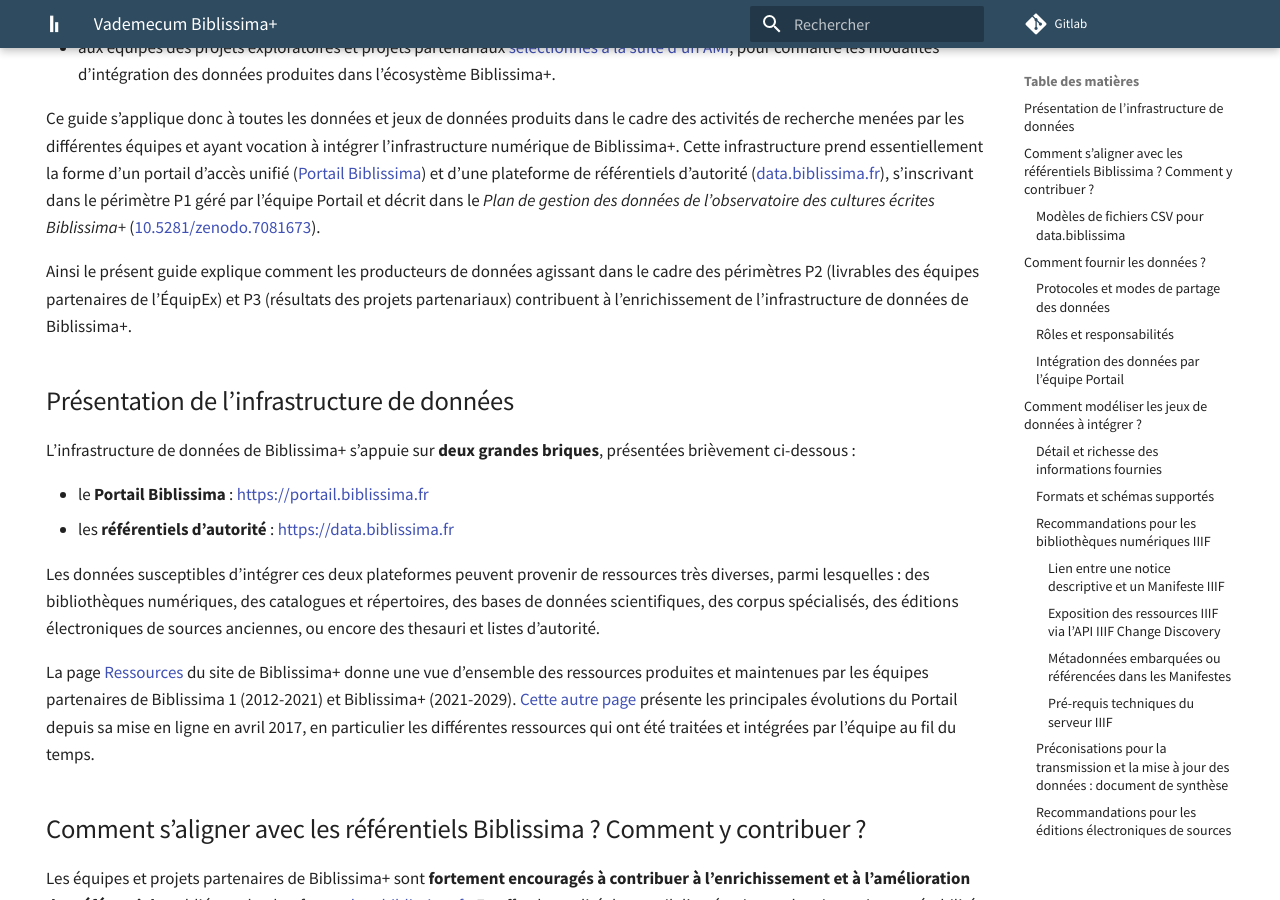
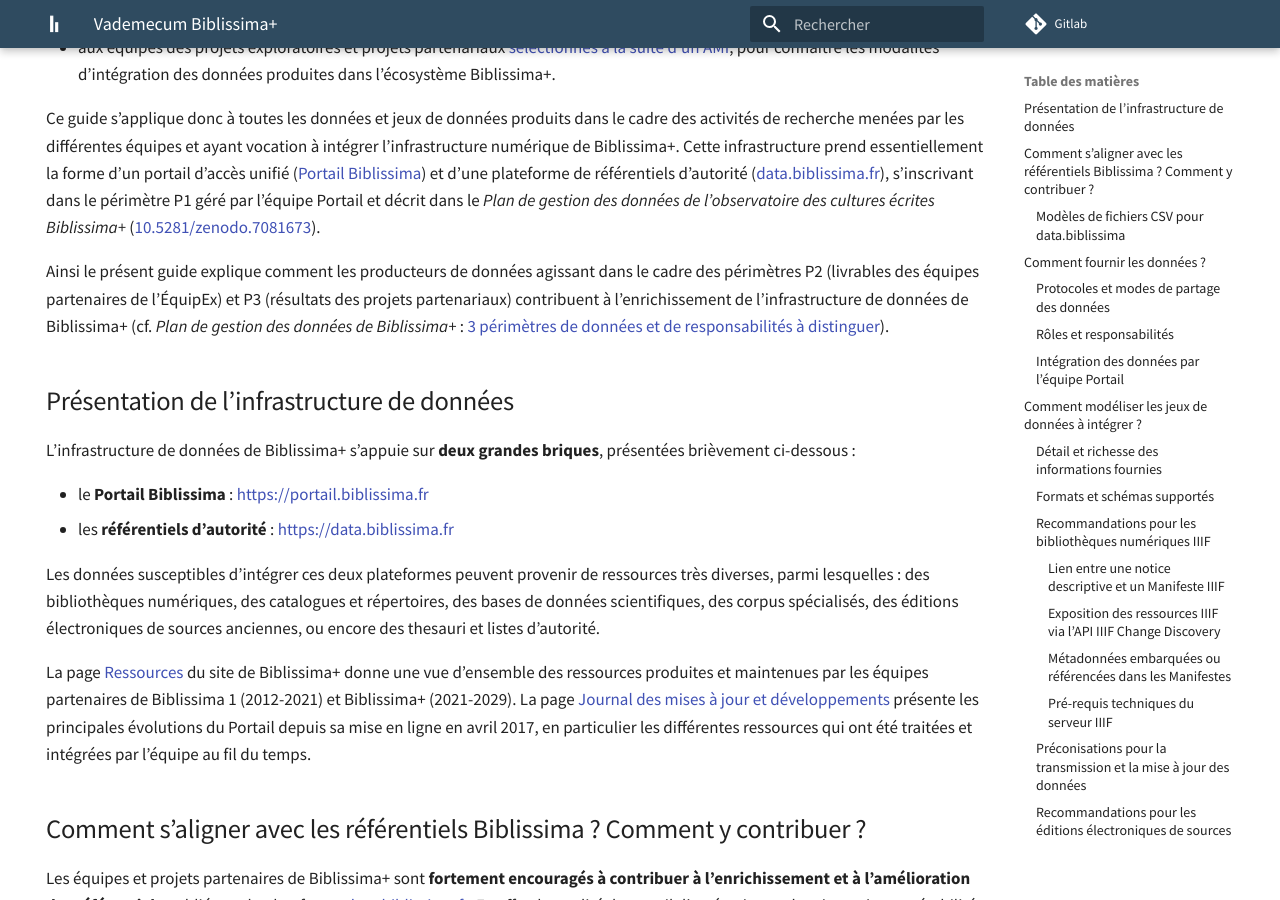
Before and after one commit to biblissima/doc.biblissima, an MkDocs documentation site: the page built from docs/vademecum-biblissima.md, in a window 1280 px wide and 900 px high, scrolled down 457 px. Built offline with MkDocs 1.6.1 and Material for MkDocs 9.7.7, drawn with Linux system fonts in a browser that asks for light colours; some of the changed text lies outside the part shown.

Commit message:
Various minor changes in the vademecum (text + formatting)

```diff
--- a/docs/vademecum-biblissima.md
+++ b/docs/vademecum-biblissima.md
@@ -16,7 +16,7 @@ Il s’adresse avant tout :
 Ce guide s’applique donc à toutes les données et jeux de données produits dans le cadre des activités de recherche menées par les différentes équipes et ayant vocation à intégrer l’infrastructure numérique de Biblissima+. Cette infrastructure prend essentiellement la forme d’un portail d’accès unifié ([Portail Biblissima](https://portail.biblissima.fr)) et d’une plateforme de référentiels d’autorité
 ([data.biblissima.fr](https://data.biblissima.fr)), s’inscrivant dans le périmètre P1 géré par l’équipe Portail et décrit dans le _Plan de gestion des données de l'observatoire des cultures écrites Biblissima+_ ([10.5281/zenodo.7081673](https://doi.org/10.5281/zenodo.7081673)).
 
-Ainsi le présent guide explique comment les producteurs de données agissant dans le cadre des périmètres P2 (livrables des équipes partenaires de l’ÉquipEx) et P3 (résultats des projets partenariaux) contribuent à l’enrichissement de l’infrastructure de données de Biblissima+.
+Ainsi le présent guide explique comment les producteurs de données agissant dans le cadre des périmètres P2 (livrables des équipes partenaires de l’ÉquipEx) et P3 (résultats des projets partenariaux) contribuent à l’enrichissement de l’infrastructure de données de Biblissima+ (cf. _Plan de gestion des données de Biblissima+_ : [3 périmètres de données et de responsabilités à distinguer](https://dmp.biblissima.fr/1_introduction/3_projet-biblissimaplus/#3-perimetres-de-donnees-et-de-responsabilites-a-distinguer)).
 
 ## Présentation de l’infrastructure de données
 
@@ -27,7 +27,7 @@ L’infrastructure de données de Biblissima+ s’appuie sur **deux grandes briq
 
 Les données susceptibles d’intégrer ces deux plateformes peuvent provenir de ressources très diverses, parmi lesquelles : des bibliothèques numériques, des catalogues et répertoires, des bases de données scientifiques, des corpus spécialisés, des éditions électroniques de sources anciennes, ou encore des thesauri et listes d’autorité.
 
-La page [Ressources](https://projet.biblissima.fr/fr/ressources/ressources-biblissima) du site de Biblissima+ donne une vue d’ensemble des ressources produites et maintenues par les équipes partenaires de Biblissima 1 (2012-2021) et Biblissima+ (2021-2029). [Cette autre page](https://portail.biblissima.fr/fr/dev-log) présente les principales évolutions du Portail depuis sa mise en ligne en avril 2017, en particulier les différentes ressources qui ont été traitées et intégrées par l’équipe au fil du temps.
+La page [Ressources](https://projet.biblissima.fr/fr/ressources/ressources-biblissima) du site de Biblissima+ donne une vue d’ensemble des ressources produites et maintenues par les équipes partenaires de Biblissima 1 (2012-2021) et Biblissima+ (2021-2029). La page [Journal des mises à jour et développements](../portail/changelog) présente les principales évolutions du Portail depuis sa mise en ligne en avril 2017, en particulier les différentes ressources qui ont été traitées et intégrées par l’équipe au fil du temps.
 
 
 ## Comment s’aligner avec les référentiels Biblissima ? Comment y contribuer ?
@@ -62,12 +62,12 @@ Les dispositifs suivants sont disponibles pour contribuer aux référentiels :
 
 - l’interface web de la plateforme [data.biblissima.fr](https://data.biblissima.fr), via le compte utilisateur qui aura été créé pour le partenaire ;
 - le logiciel client _[OpenRefine](https://openrefine.org/)_, qui dispose d'un module permettant de verser des items par lot dans la plateforme à l'aide d'une interface graphique ;
-- des programmes informatiques ad hoc pouvant s’appuyer sur les API de la plateforme pour aligner, rechercher, créer, éditer, supprimer des items (cf. [page API](https://data.biblissima.fr/w/Project:API)). Ces APIs peuvent par exemple être implémentées dans des modules d’applications web (formulaire de saisie de base de données) ou des plateformes d’édition de sources en XML développées au sein des équipes partenaires de Biblissima+.
+- des programmes informatiques ad hoc pouvant s’appuyer sur les API de la plateforme pour aligner, rechercher, créer, éditer, supprimer des items (cf. [page API](../api)). Ces APIs peuvent par exemple être implémentées dans des modules d’applications web (formulaire de saisie de base de données) ou des plateformes d’édition de sources en XML développées au sein des équipes partenaires de Biblissima+.
 - des modèles de fichiers CSV (téléchargeables ci-dessous) pour structurer les données à verser dans data.biblissima, accompagnés d'explications sur les colonnes disponibles.
 
 ### Modèles de fichiers CSV pour data.biblissima
 
-!!! note "Modèles CSV pour verser des données dans les référentiels Biblissima data.biblissima"
+!!! abstract "Modèles CSV pour verser des données dans les référentiels Biblissima data.biblissima"
 
     - Cotes : [Télécharger](assets/csv_fichiers_type/biblissima_fichier_type_cotes.csv){:download="biblissima_fichier_type_cotes.csv"} :octicons-download-16:
     - Personnes : [Télécharger](assets/csv_fichiers_type/biblissima_fichier_type_personnes.csv){:download="biblissima_fichier_type_personnes.csv"} :octicons-download-16:
@@ -305,9 +305,9 @@ Une méthode complémentaire est de référencer les métadonnées source via la
     - le serveur doit être paramétré pour inclure [l’entête CORS](https://developer.mozilla.org/fr/docs/Web/HTTP/CORS) dans toutes les réponses aux requêtes de Manifestes JSON (API Présentation) et de fichiers info.json (API Image). Pour plus de détails, voir [https://iiif.io/api/annex/notes/apache/#enabling-cors](https://iiif.io/api/annex/notes/apache/#enabling-cors) et [https://enable-cors.org/server.html](https://enable-cors.org/server.html).
 
 
-### Préconisations pour la transmission et la mise à jour des données : document de synthèse
+### Préconisations pour la transmission et la mise à jour des données
 
-Un document de synthèse est mis à disposition des équipes partenaires afin de leur permettre de définir au mieux les **modalités de transmission**, et surtout de **mise à jour**, de leurs jeux de données.
+Un document de synthèse (téléchargeable ci-dessous) est mis à disposition des équipes partenaires afin de leur permettre de définir au mieux les **modalités de transmission**, et surtout de **mise à jour**, de leurs jeux de données.
 
 Ce document comprend :
 
@@ -322,9 +322,9 @@ Le niveau et/ou la profondeur d'interopérabilité d'un jeu de données conditio
 
 En offrant une vision d'ensemble sur les modes de transmission et de mise à jour possibles des données, ce document vise également à aider les partenaires à se situer et à identifier les améliorations possibles dans les processus de transmission de données qu'ils ont mis ou vont mettre en place.
 
-!!! info ""
+!!! abstract "Préconisations pour la transmission et la mise à jour des données : document de synthèse"
 
-    Préconisations pour la transmission et la mise à jour des données (PDF) : [**Télécharger le document**](assets/transmission_donnees/preconisations_transmission_donnees.pdf){:download="preconisations_transmission_donnees.pdf"} :octicons-download-16:
+      [**Télécharger le document (PDF)**](assets/transmission_donnees/preconisations_transmission_donnees.pdf){:download="preconisations_transmission_donnees.pdf"} :octicons-download-16:
 
 Pour échanger sur les spécificités de votre jeu de données et obtenir un appui pour définir les meilleurs processus possibles de transmission et de mise à jour de vos données, veuillez contacter l'équipe Portail à l'adresse _team(at)biblissima-condorcet.fr_.
 
```
Also changed, not shown: other parts of docs/vademecum-biblissima.md (+2 -2 lines).
